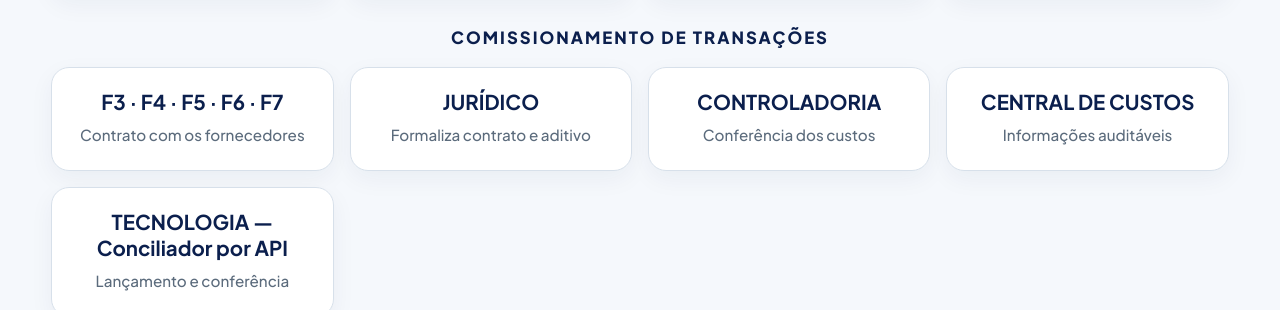
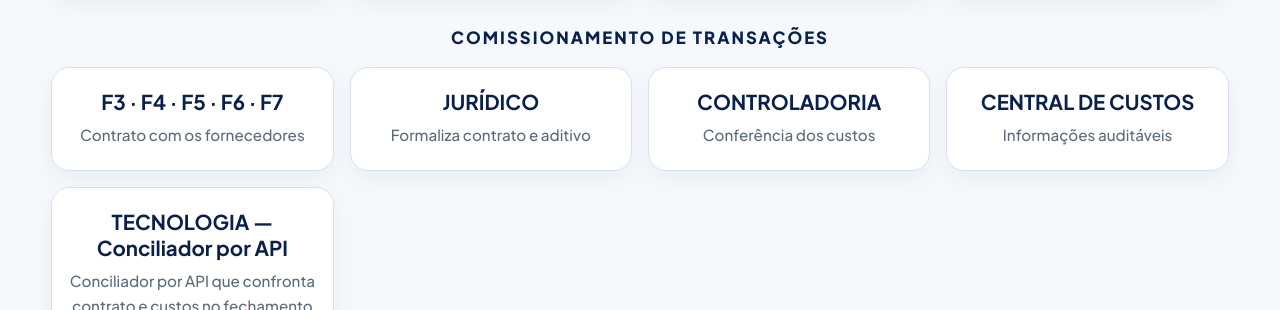
Before and after one commit to mirtesposia/Ecosistema, a plain HTML site: page index.html in a window 1280 px wide. Shown: the part 490-800 px from the top of the page. Drawn offline with Linux system fonts and the light colour scheme.

Commit message:
Atualiza a descrição do conciliador por API no fechamento mensal.
Co-authored-by: Cursor <cursoragent@cursor.com>

```diff
--- a/index.html
+++ b/index.html
@@ -75,7 +75,7 @@
           </li>
           <li>
             <strong><span class="cost-title-upper">TECNOLOGIA</span> — Conciliador por API</strong>
-            <span>Lançamento e conferência</span>
+            <span>Conciliador por API que confronta contrato e custos no fechamento mensal</span>
           </li>
         </ul>
       </div>
```
